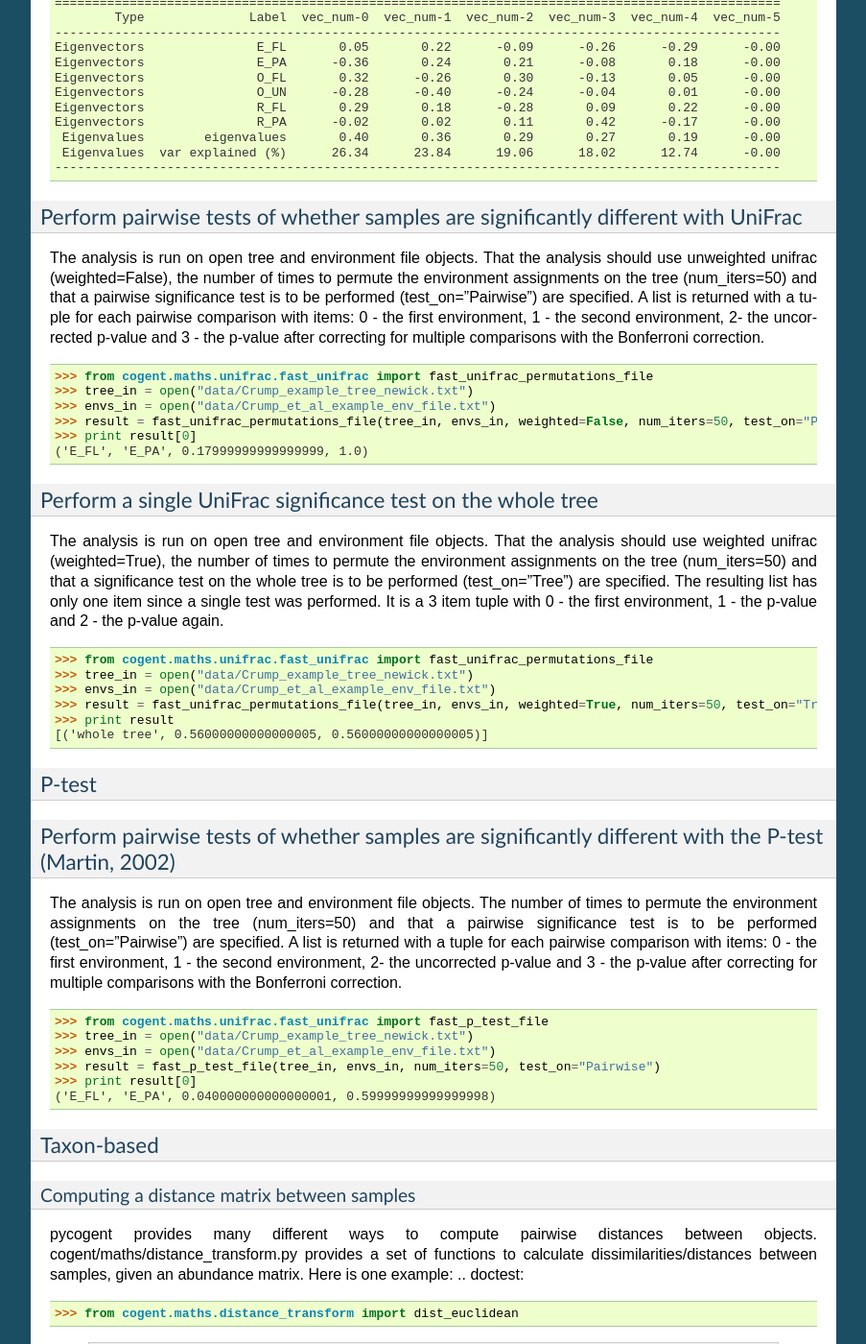
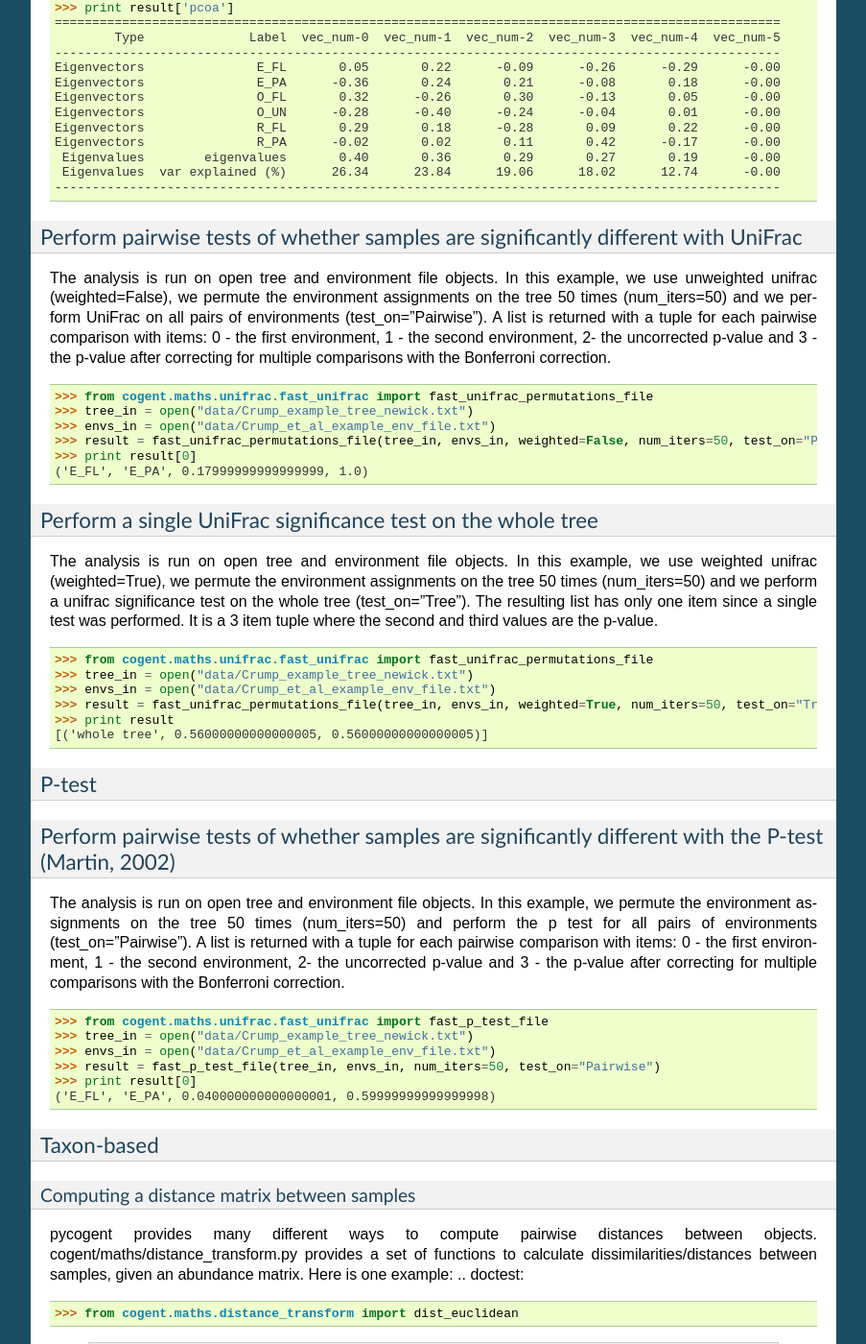
Before and after one commit to cogent3/cogent3, a Sphinx documentation site: the page built from doc/cookbook/community_analysis.rst, in a window 1280 px wide and 1400 px high, scrolled down 1429 px. Shown: the whole window at 96% size, without its empty margins (198-1101 px from the left). Built offline with Sphinx 7.4.7, drawn with Linux system fonts in a browser that asks for light colours; formulas are drawn with MathJax 3; pages that are not in the unit, such as notebooks, are missing from menus; some of the changed text lies outside the part shown.

Commit message:
fixed bad text.

```diff
--- a/doc/cookbook/community_analysis.rst
+++ b/doc/cookbook/community_analysis.rst
@@ -66,7 +66,7 @@ The Fast UniFrac implementation in PyCogent is the source code for the Fast UniF
 Calculate a UniFrac Distance Matrix and apply PCoA and UPGMA
 ------------------------------------------------------------
 
-The UniFrac analysis is run on open tree and environment file objects. The resulting dictionary has a distance matrix of pairwise UniFrac values ('distance_matrix'), a Newick string representing the results of performing UPGMA clustering on this distance matrix ('cluster_envs') and the results of running Principal Coordinates Analysis on the distance matrix ('pcoa'). To run an unweighted analysis is specified (weighted=False).
+The UniFrac analysis is run on open tree and environment file objects. The resulting dictionary has a distance matrix of pairwise UniFrac values ('distance_matrix'), a Newick string representing the results of performing UPGMA clustering on this distance matrix ('cluster_envs') and the results of running Principal Coordinates Analysis on the distance matrix ('pcoa'). One can specify weighted UniFrac with weighted=True. Here we run an unweighted analysis.
 
 .. doctest::
 
@@ -93,7 +93,7 @@ The UniFrac analysis is run on open tree and environment file objects. The resul
 Perform pairwise tests of whether samples are significantly different with UniFrac
 ----------------------------------------------------------------------------------
 
-The analysis is run on open tree and environment file objects. That the analysis should use unweighted unifrac (weighted=False), the number of times to permute the environment assignments on the tree (num_iters=50) and that a pairwise significance test is to be performed (test_on="Pairwise") are specified. A list is returned with a tuple for each pairwise comparison with items: 0 - the first environment, 1 - the second environment, 2- the uncorrected p-value and 3 - the p-value after correcting for multiple comparisons with the Bonferroni correction.
+The analysis is run on open tree and environment file objects. In this example, we use unweighted unifrac (weighted=False), we permute the environment assignments on the tree 50 times (num_iters=50) and we perform UniFrac on all pairs of environments (test_on="Pairwise"). A list is returned with a tuple for each pairwise comparison with items: 0 - the first environment, 1 - the second environment, 2- the uncorrected p-value and 3 - the p-value after correcting for multiple comparisons with the Bonferroni correction.
 
 .. doctest::
 
@@ -107,7 +107,7 @@ The analysis is run on open tree and environment file objects. That the analysis
 Perform a single UniFrac significance test on the whole tree
 ------------------------------------------------------------
 
-The analysis is run on open tree and environment file objects. That the analysis should use weighted unifrac (weighted=True), the number of times to permute the environment assignments on the tree (num_iters=50) and that a significance test on the whole tree is to be performed (test_on="Tree") are specified. The resulting list has only one item since a single test was performed. It is a 3 item tuple with 0 - the first environment, 1 - the p-value and 2 - the p-value again.
+The analysis is run on open tree and environment file objects. In this example, we use weighted unifrac (weighted=True), we permute the environment assignments on the tree 50 times (num_iters=50) and we perform a unifrac significance test on the whole tree (test_on="Tree"). The resulting list has only one item since a single test was performed. It is a 3 item tuple where the second and third values are the p-value.
 
 .. doctest::
 
@@ -124,7 +124,7 @@ P-test
 Perform pairwise tests of whether samples are significantly different with the P-test (Martin, 2002)
 ----------------------------------------------------------------------------------------------------
 
-The analysis is run on open tree and environment file objects. The number of times to permute the environment assignments on the tree (num_iters=50) and that a pairwise significance test is to be performed (test_on="Pairwise") are specified. A list is returned with a tuple for each pairwise comparison with items: 0 - the first environment, 1 - the second environment, 2- the uncorrected p-value and 3 - the p-value after correcting for multiple comparisons with the Bonferroni correction.
+The analysis is run on open tree and environment file objects. In this example, we permute the environment assignments on the tree 50 times (num_iters=50) and perform the p test for all pairs of environments (test_on="Pairwise"). A list is returned with a tuple for each pairwise comparison with items: 0 - the first environment, 1 - the second environment, 2- the uncorrected p-value and 3 - the p-value after correcting for multiple comparisons with the Bonferroni correction.
 
 .. doctest::
 
```
Also changed, not shown: other parts of doc/cookbook/community_analysis.rst (+1 -1 lines).
